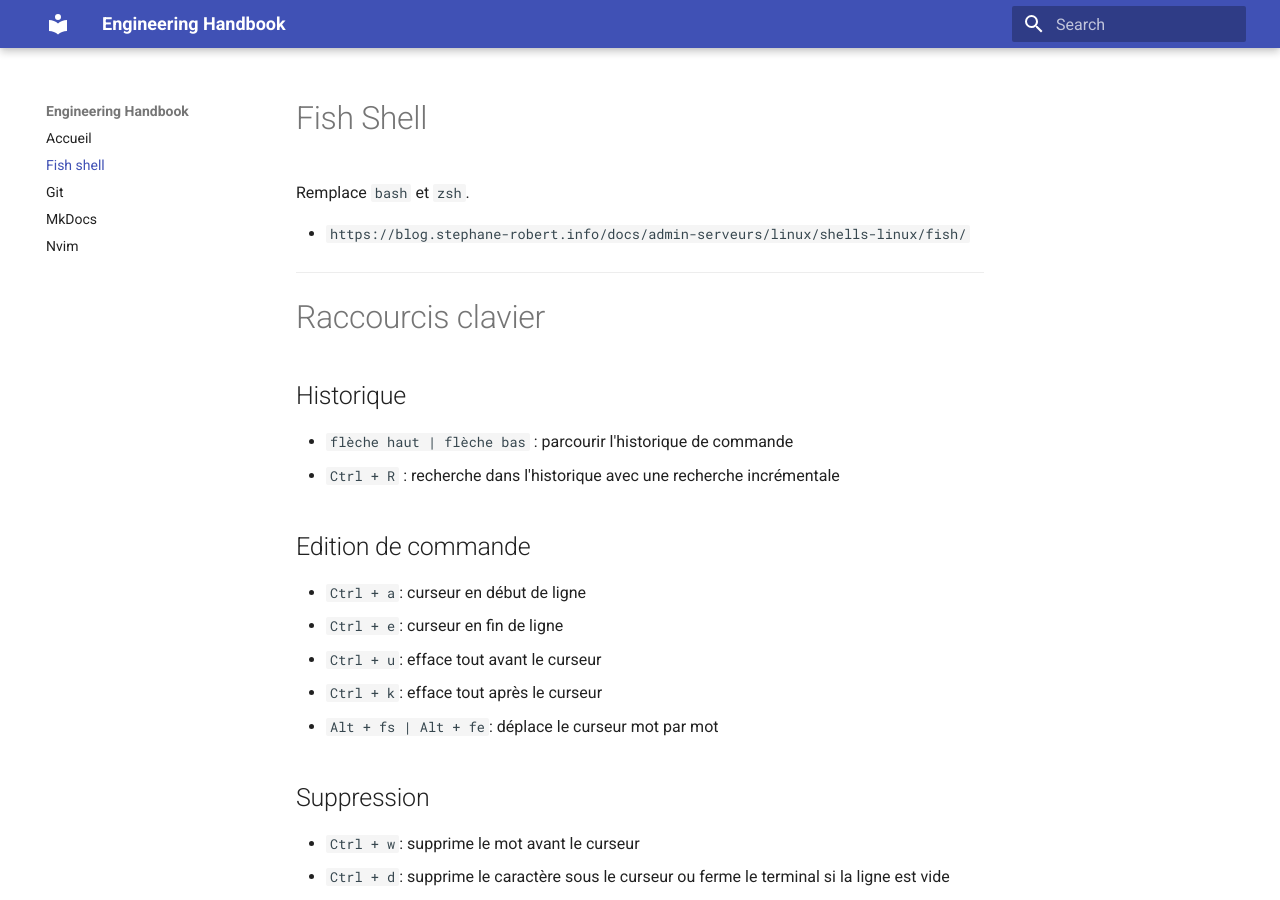
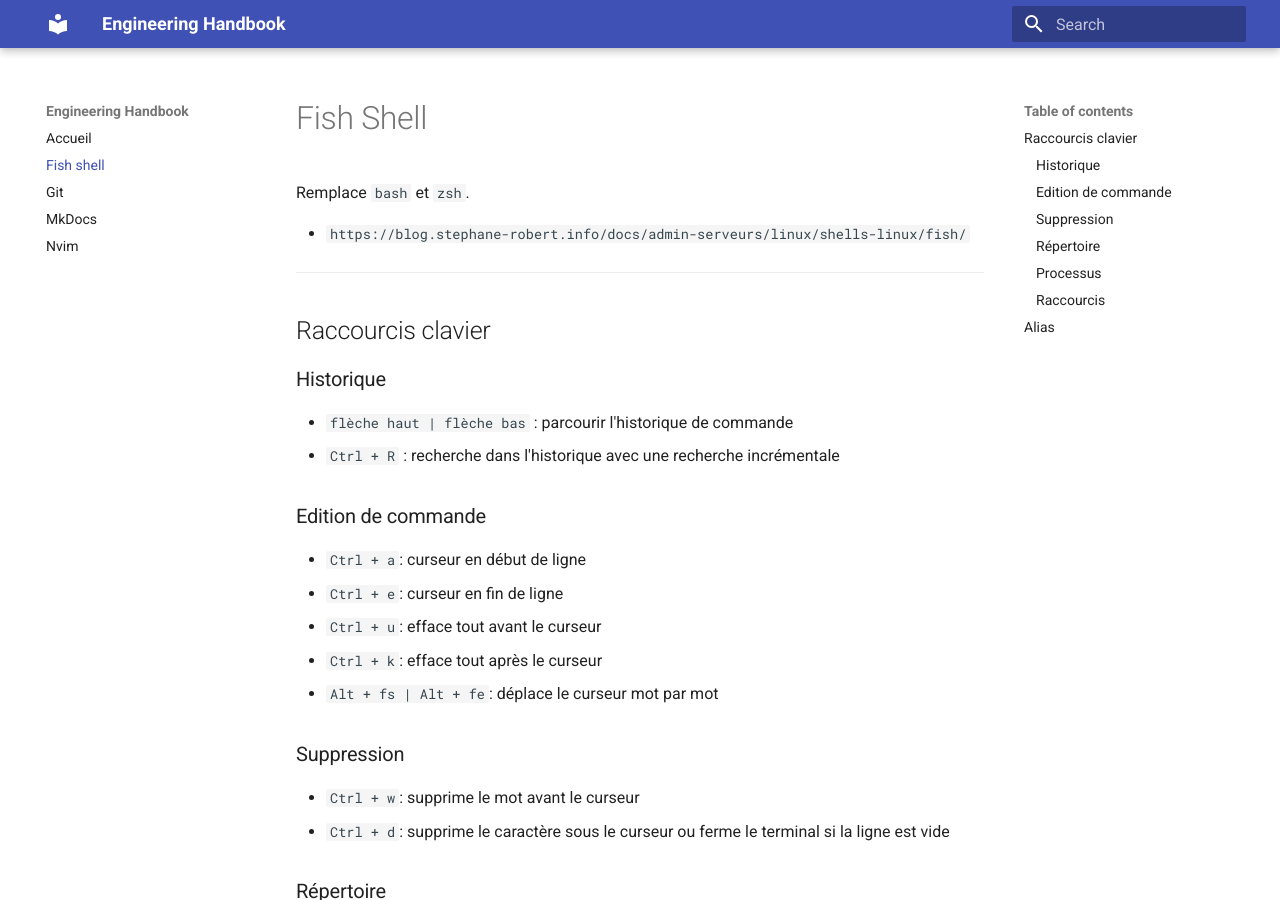
Before and after one commit to GuillemotClement/engineering-handbook, an MkDocs documentation site: the page built from docs/fish-shell/index.md, in a window 1280 px wide and 900 px high. Built offline with MkDocs 1.6.1 and Material for MkDocs 9.7.7, drawn with Linux system fonts in a browser that asks for light colours.

Commit message:
feat: fix nav

````diff
--- a/docs/fish-shell/index.md
+++ b/docs/fish-shell/index.md
@@ -6,14 +6,14 @@ Remplace `bash` et `zsh`.
 
 ---
 
-# Raccourcis clavier
+## Raccourcis clavier
 
-## Historique
+### Historique
 
 - `flèche haut | flèche bas` : parcourir l'historique de commande
 - `Ctrl + R` : recherche dans l'historique avec une recherche incrémentale
 
-## Edition de commande
+### Edition de commande
 
 - `Ctrl + a`: curseur en début de ligne
 - `Ctrl + e`: curseur en fin de ligne
@@ -21,31 +21,31 @@ Remplace `bash` et `zsh`.
 - `Ctrl + k`: efface tout après le curseur
 - `Alt + fs | Alt + fe`: déplace le curseur mot par mot
 
-## Suppression
+### Suppression
 
 - `Ctrl + w`: supprime le mot avant le curseur
 - `Ctrl + d`: supprime le caractère sous le curseur ou ferme le terminal si la ligne est vide
 
-## Répertoire
+### Répertoire
 
 - `Alt + ft | Alt + fb`: navigue dans l'historique des répertoire
 - `Ctrl + Alt + d`: accède directement au dernier repertoire utilisé
 
-## Processus
+### Processus
 
 - `Ctrl + c`: stop une commande ou un script en cours
 - `Ctrl + z`: met un processus en pause (en arrière plan)
 - `jobs`: liste les processus en arrière plan
 - `fg`: relance un processus mis en pause avec `ctrl + z`
 
-## Raccourcis
+### Raccourcis
 
 - `bind \ct 'date`: ajoute un raccourcis personnalisé => par exemple `Ctrl + t` pour afficher l'heure
 - `bind`: liste les raccourcis actif
 
 ---
 
-# Alias
+## Alias
 
 Les alias permettent de simplifier les commandes. Pour créer un nouvel alas :
 ```shell
````
Also changed, not shown: docs/mkdocs/index.md (+8 -0 lines).
